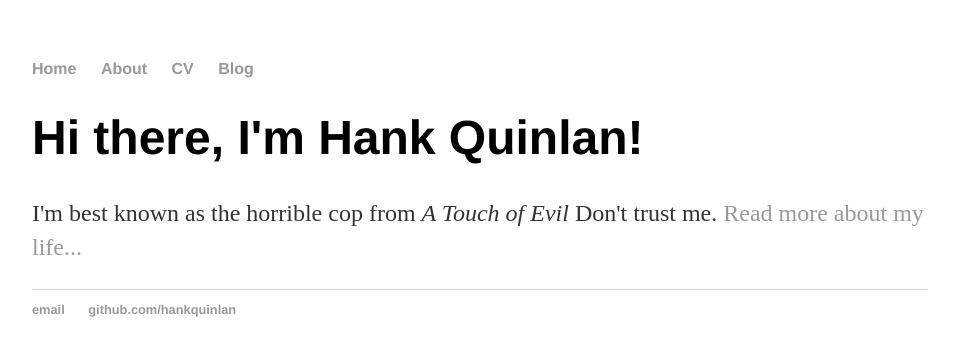
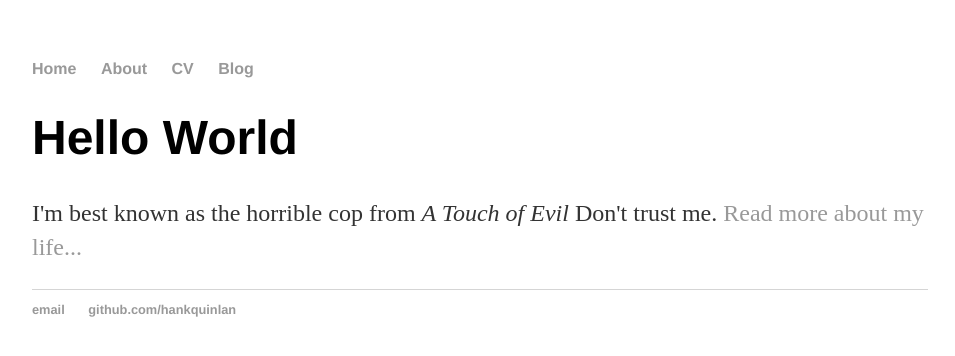
Before and after one commit to zijiezhu/zijiezhu.github.io, a Jekyll site: the page built from index.html, in a window 1280 px wide. Shown: the top 356 px of the page, without its empty margins (160-1115 px from the left). Built offline with Jekyll 4.4.1, drawn with Linux system fonts in a browser that asks for light colours.

Commit message:
Update index.html

```diff
--- a/index.html
+++ b/index.html
@@ -1,8 +1,8 @@
 ---
 layout: default
-title: Hank Quinlan, Horrible Cop
+title: Zijie Zhu
 ---
 <div class="blurb">
-	<h1>Hi there, I'm Hank Quinlan!</h1>
+	<h1>Hello World</h1>
 	<p>I'm best known as the horrible cop from <em>A Touch of Evil</em> Don't trust me. <a href="/about">Read more about my life...</a></p>
 </div><!-- /.blurb -->
```
